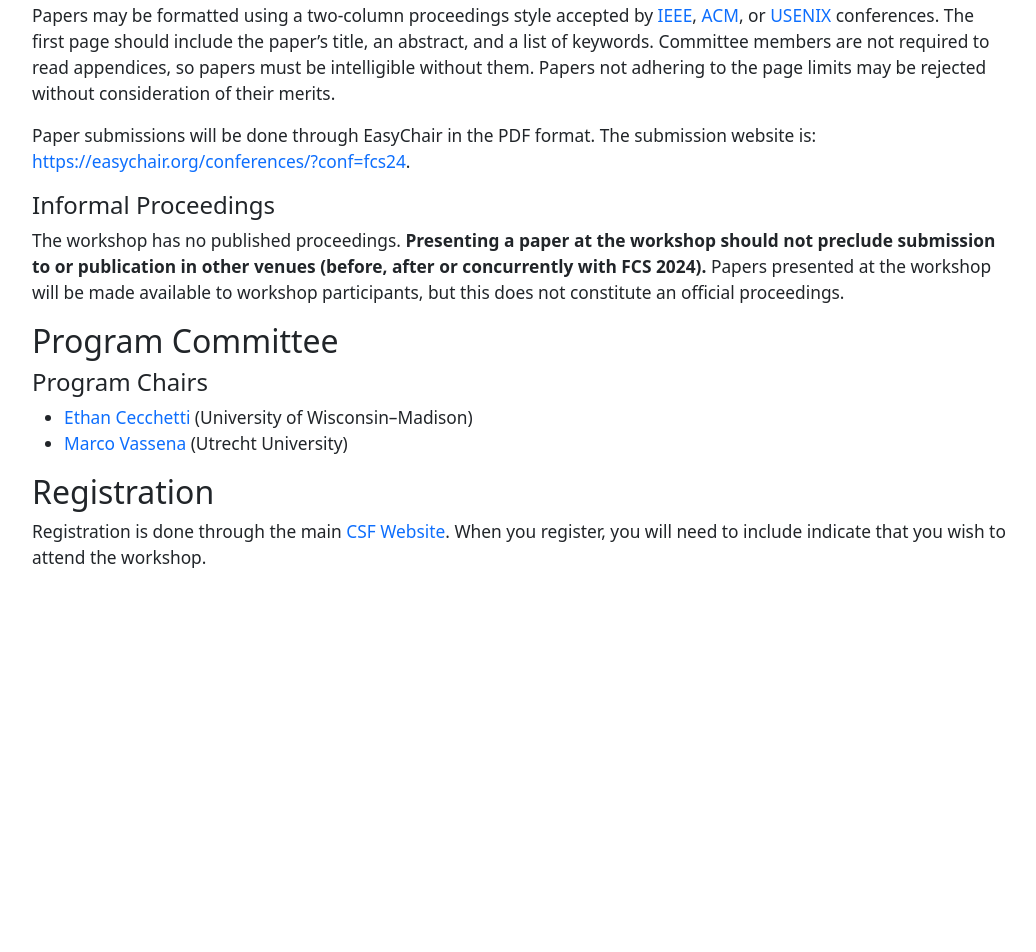
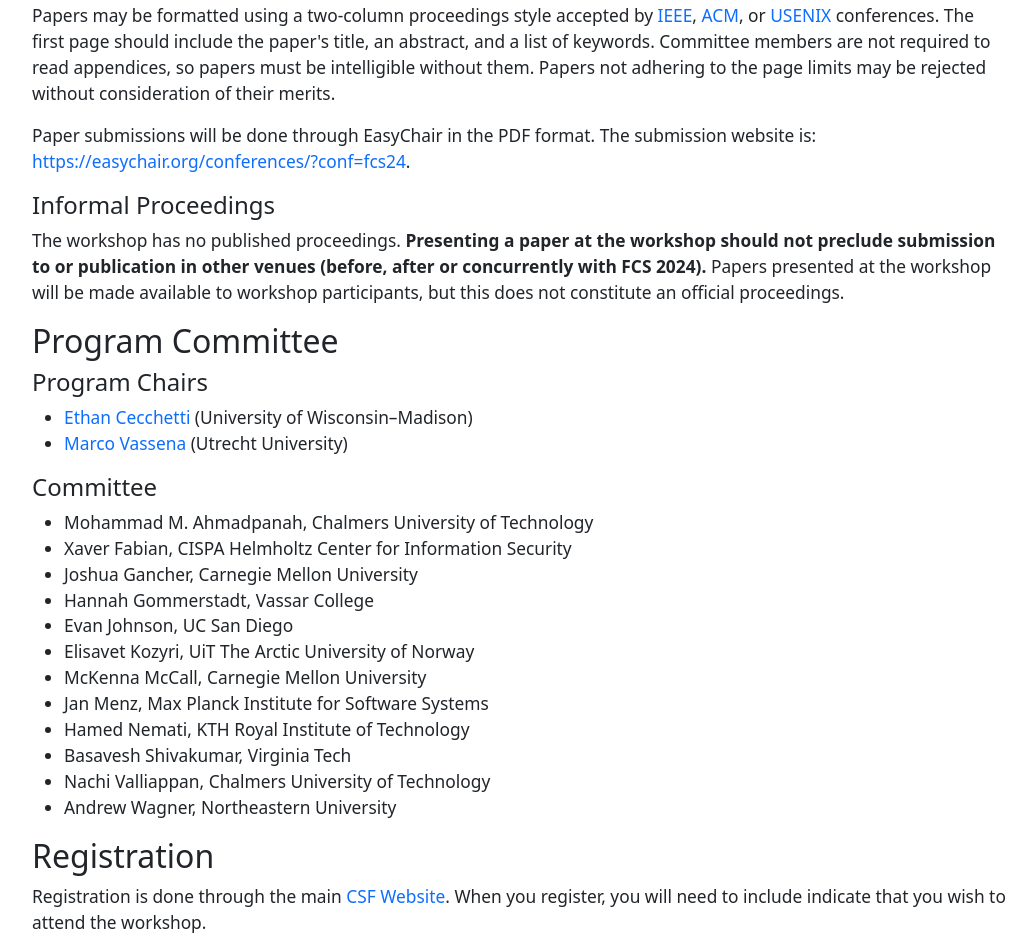
Before and after one commit to nachivpn/fcs2024, a plain HTML site: page index.html in a window 1280 px wide. Shown: the part 2167-3119 px from the top of the page, without its empty margins (120-1156 px from the left). Before the commit the page ends 2754 px from the top, so only its background shows below. Drawn offline with Linux system fonts and the light colour scheme.

Commit message:
adding PC to website

```diff
--- a/index.html
+++ b/index.html
@@ -221,7 +221,7 @@
         <a href="https://www.ieee.org/conferences/publishing/templates.html">IEEE</a>,
         <a href="https://www.acm.org/publications/proceedings-template">ACM</a>,
         or <a href="https://www.usenix.org/conferences/author-resources/paper-templates">USENIX</a> conferences.
-        The first page should include the paper’s title, an abstract, and a list of keywords.
+        The first page should include the paper's title, an abstract, and a list of keywords.
         Committee members are not required to read appendices, so papers must be intelligible without them.
         Papers not adhering to the page limits may be rejected without consideration of their merits.
 
@@ -248,6 +248,22 @@
         <li><a href="https://webspace.science.uu.nl/~4110161/">Marco Vassena</a> (Utrecht University)</li>
       </ul>
 
+      <h4>Committee</h4>
+      <ul>
+        <li>Mohammad M. Ahmadpanah, Chalmers University of Technology</li>
+        <li>Xaver Fabian, CISPA Helmholtz Center for Information Security</li>
+        <li>Joshua Gancher, Carnegie Mellon University</li>
+        <li>Hannah Gommerstadt, Vassar College</li>
+        <li>Evan Johnson, UC San Diego</li>
+        <li>Elisavet Kozyri, UiT The Arctic University of Norway</li>
+        <li>McKenna McCall, Carnegie Mellon University</li>
+        <li>Jan Menz, Max Planck Institute for Software Systems</li>
+        <li>Hamed Nemati, KTH Royal Institute of Technology</li>
+        <li>Basavesh Shivakumar, Virginia Tech</li>
+        <li>Nachi Valliappan, Chalmers University of Technology</li>
+        <li>Andrew Wagner, Northeastern University</li>
+      </ul>
+
       <h2 id="registration">Registration</h2>
       <p>
         Registration is done through the main <a href="https://csf2024.ieee-security.org/">CSF Website</a>.
```
